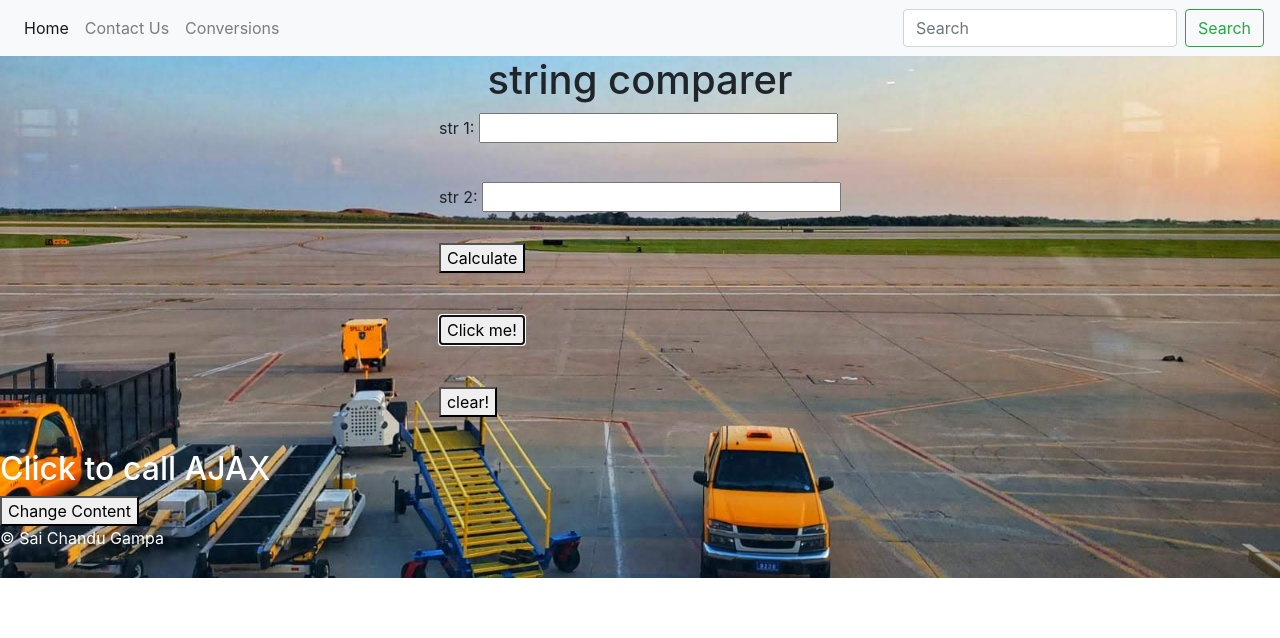
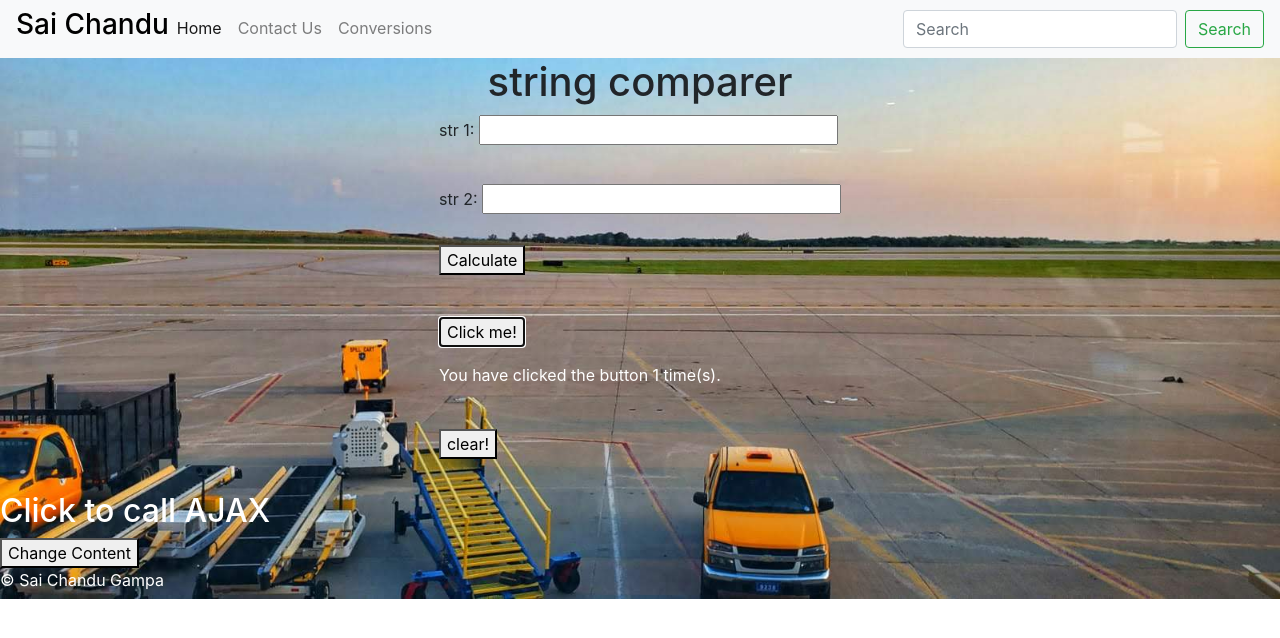
Before and after one commit to chandu7766/p3-site, a plain HTML site: page conversion.html in a window 1280 px wide. Both pictures are taken after a click on the button "Click me!". Drawn offline with nearby package versions, Linux system fonts and the light colour scheme.

Commit message:
added name in header

```diff
--- a/app.js
+++ b/app.js
@@ -13,7 +13,7 @@ function maxi(str1,str2)
    return Math.max(str1.length, str2.length)
 }
 
-/* function clickCounter() {
+ function clickCounter() {
     if(typeof(Storage) !== "undefined") {
       if (localStorage.clickcount) {
         localStorage.clickcount = Number(localStorage.clickcount)+1;
@@ -24,4 +24,4 @@ function maxi(str1,str2)
     } else {
       document.getElementById("click").innerHTML = "Sorry, your browser does not support web storage...";
     }
-  }*/
+  }
--- a/conversion.html
+++ b/conversion.html
@@ -19,6 +19,7 @@
                 <nav class="navbar navbar-expand-lg navbar-light bg-light">
                         <div class="collapse navbar-collapse" id="navbarSupportedContent">
                           <ul class="navbar-nav mr-auto">
+                              <li class="nav-item"><h3 style="color:black">Sai Chandu</h3></li>
                             <li class="nav-item active">
                               <a class="nav-link" href="#">Home </a>
                             </li>
@@ -63,7 +64,7 @@
                         <tr>
                                 <td><br>
                                     <p><button onclick="clickCounter()" type="button">Click me!</button></p>
-                                    <p id="click"></p>
+                                    <p id="click" style="color: white"></p>
 
                                 </td>
                         </tr>
```
Also changed, not shown: Contact.html (+1 -0 lines), index.html (+1 -0 lines).
